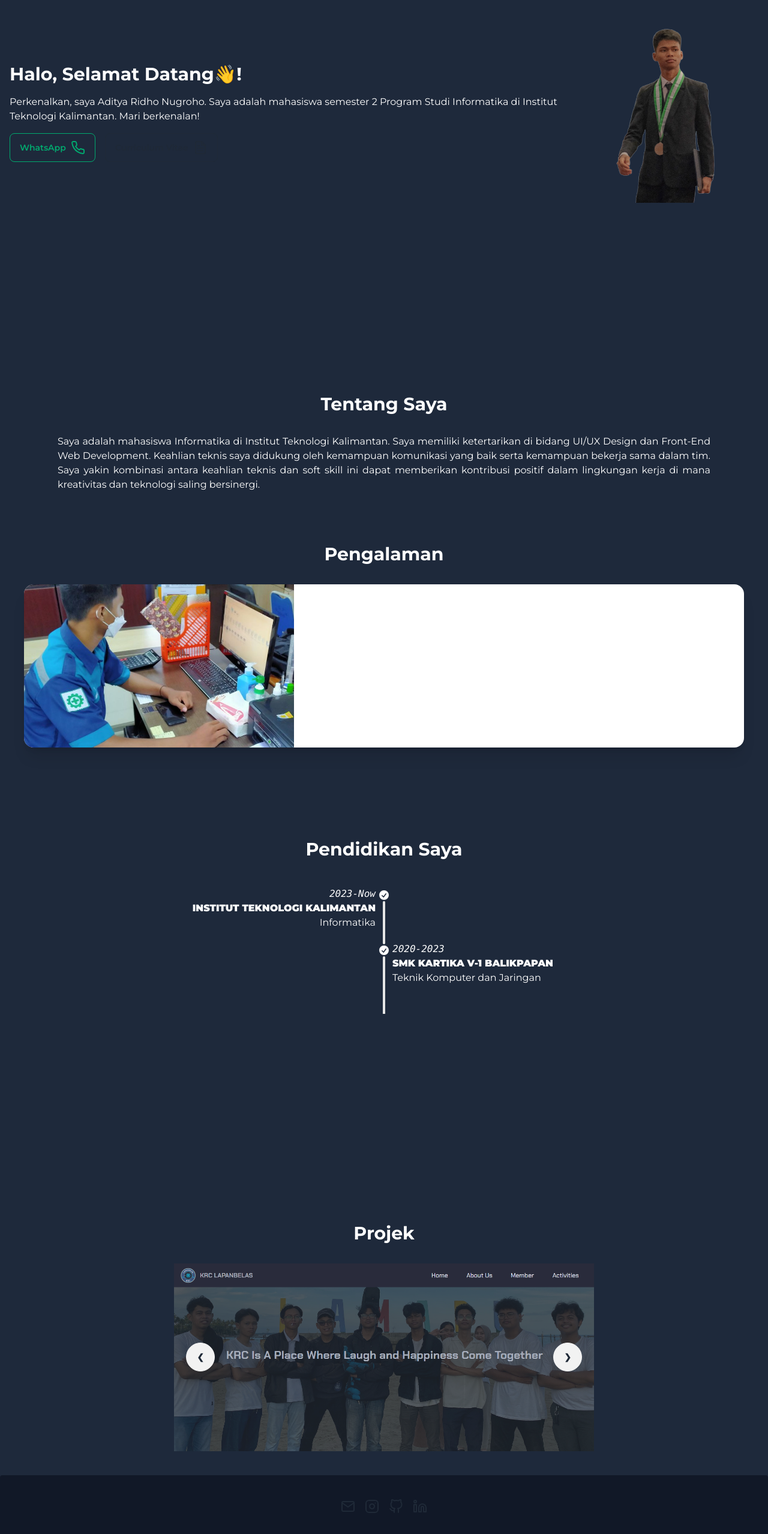
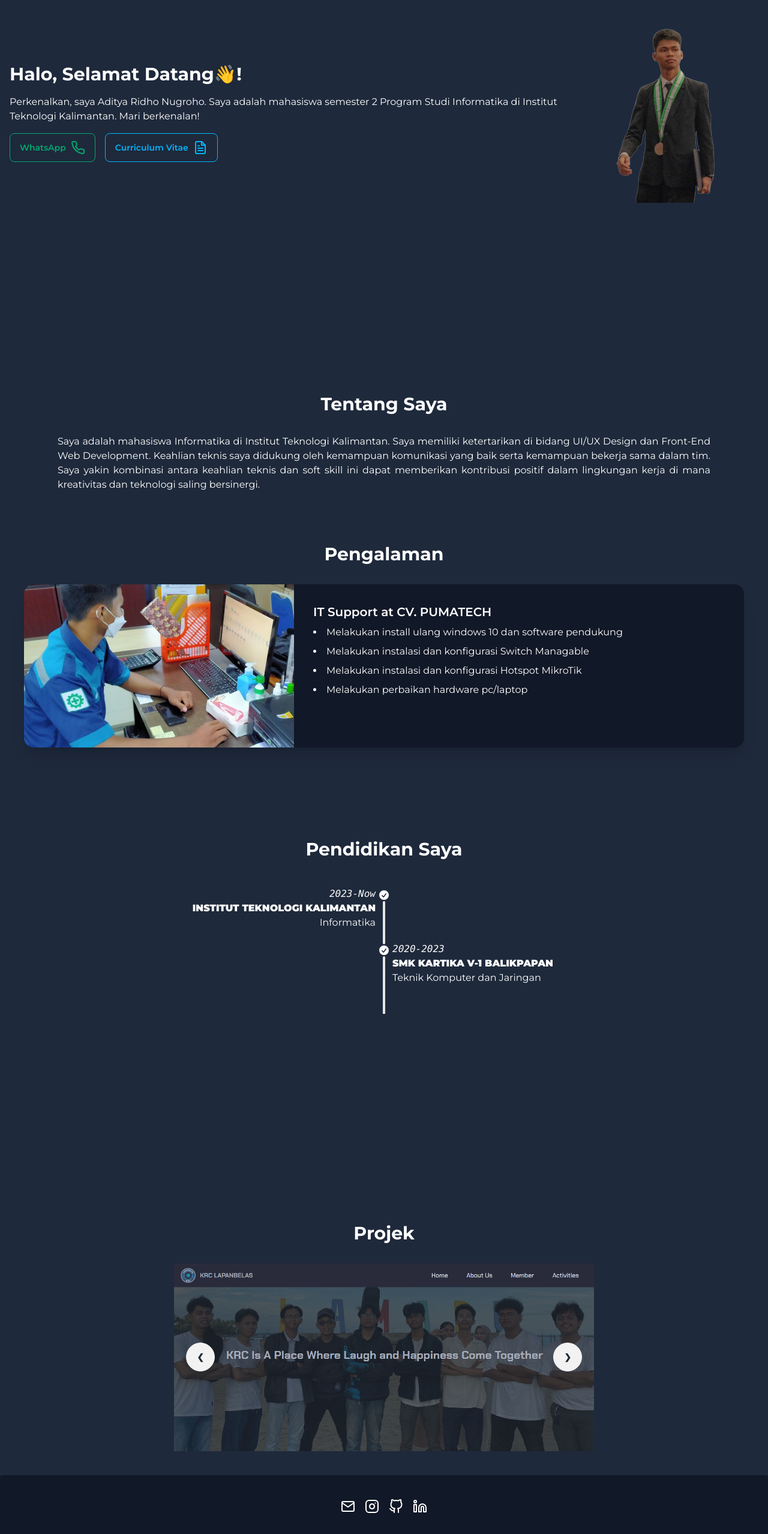
Before and after one commit to adityaridhon/myporto, a plain HTML site: page index.html in a window 1280 px wide. Shown: the part 240-2797 px from the top of the page at 60% size. Drawn offline with nearby package versions, Linux system fonts and the light colour scheme.

Commit message:
mobile upd

```diff
--- a/index.html
+++ b/index.html
@@ -57,7 +57,7 @@
           <p class="my-4 text-md text-center lg:text-start">Perkenalkan, saya Aditya Ridho Nugroho. Saya adalah mahasiswa semester 2 Program Studi Informatika di Institut Teknologi Kalimantan. Mari berkenalan!</p>
           <div class="flex justify-center lg:justify-start gap-4">
             <a href="https://wa.me/628981730371" target="_blank" class="btn btn-outline btn-success text-white">WhatsApp<i data-feather="phone"></i></a>
-            <a href="https://drive.google.com/file/d/1_TTVEA9wUIlCRZJHahuhohIyhPcPDcs8/view?usp=sharing" target="_blank" class="btn btn-outline">Curriculum Vitae<i data-feather="file-text"></i></a>
+            <a href="https://drive.google.com/file/d/1_TTVEA9wUIlCRZJHahuhohIyhPcPDcs8/view?usp=sharing" target="_blank" class="btn btn-info btn-outline">Curriculum Vitae<i data-feather="file-text"></i></a>
           </div>
         </div>
       </div>
@@ -84,7 +84,7 @@
     <div class="pt-8 mb-8">
       <h1 class="text-center font-bold text-3xl">Pengalaman</h1>
     </div>
-    <div class="card lg:card-side bg-base-100 shadow-xl mx-10">
+    <div class="card lg:card-side bg-gray-900 shadow-xl mx-10">
       <figure><img src="magang.jpg" class="lg:w-[450px]" alt="Album"/></figure>
       <div class="card-body">
         <h2 class="card-title">IT Support at CV. PUMATECH</h2>
@@ -179,7 +179,7 @@
 
   <footer class="footer footer-center mt-10 p-10 bg-gray-900 text-base-content rounded">
     <nav>
-      <div class="grid grid-flow-col gap-4">
+      <div class="grid grid-flow-col gap-4 text-white">
         <a href="https://mailto:adityariddho@gmail.com" target="_blank"><i data-feather="mail"></i></a>
         <a href="https://instagram.com/adtyrdho" target="_blank"><i data-feather="instagram"></i></a>
         <a href="https://github.com/adityaridhon" target="_blank"><i data-feather="github"></i></a>
@@ -187,7 +187,7 @@
       </div>
     </nav>
     <aside>
-      <p>Copyright © 2023 - Aditya Ridho Nugroho</p>
+      <p class="text-white">Copyright © 2023 - Aditya Ridho Nugroho</p>
     </aside>
   </footer>
 
```
